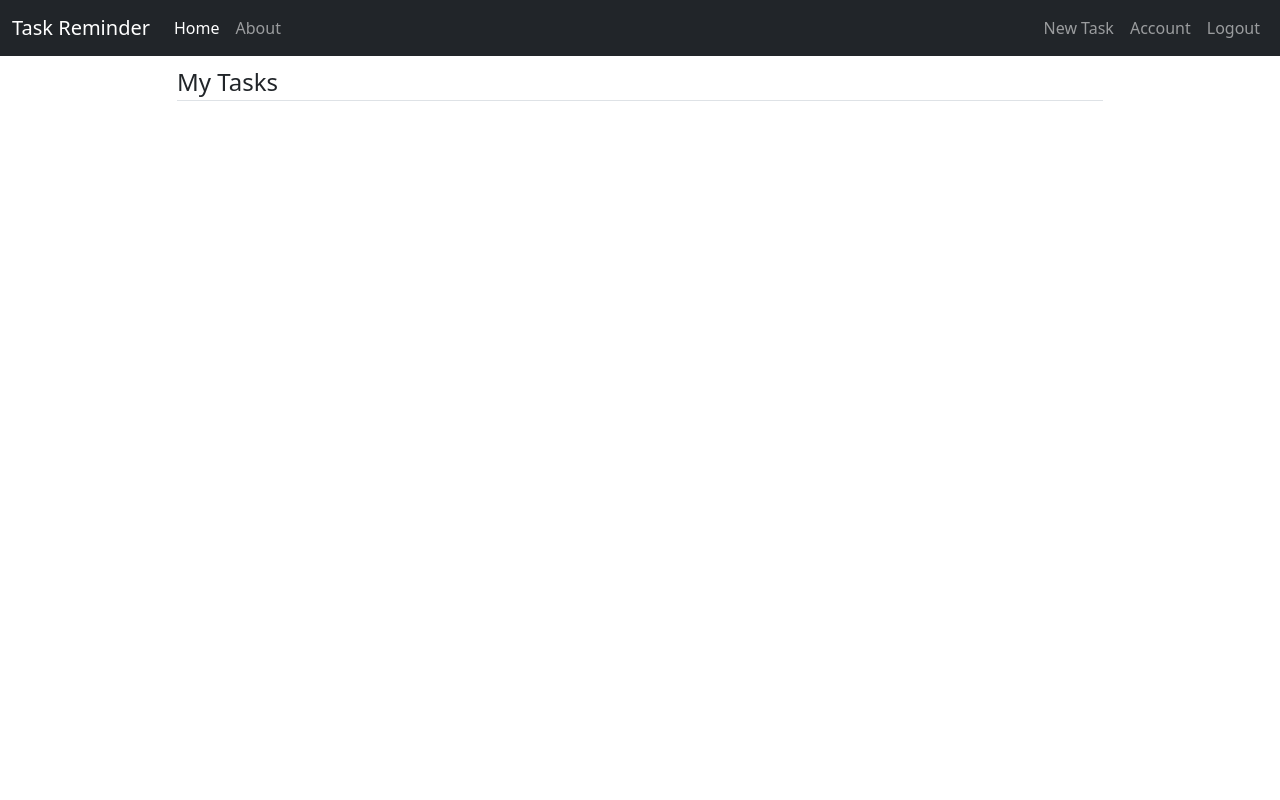
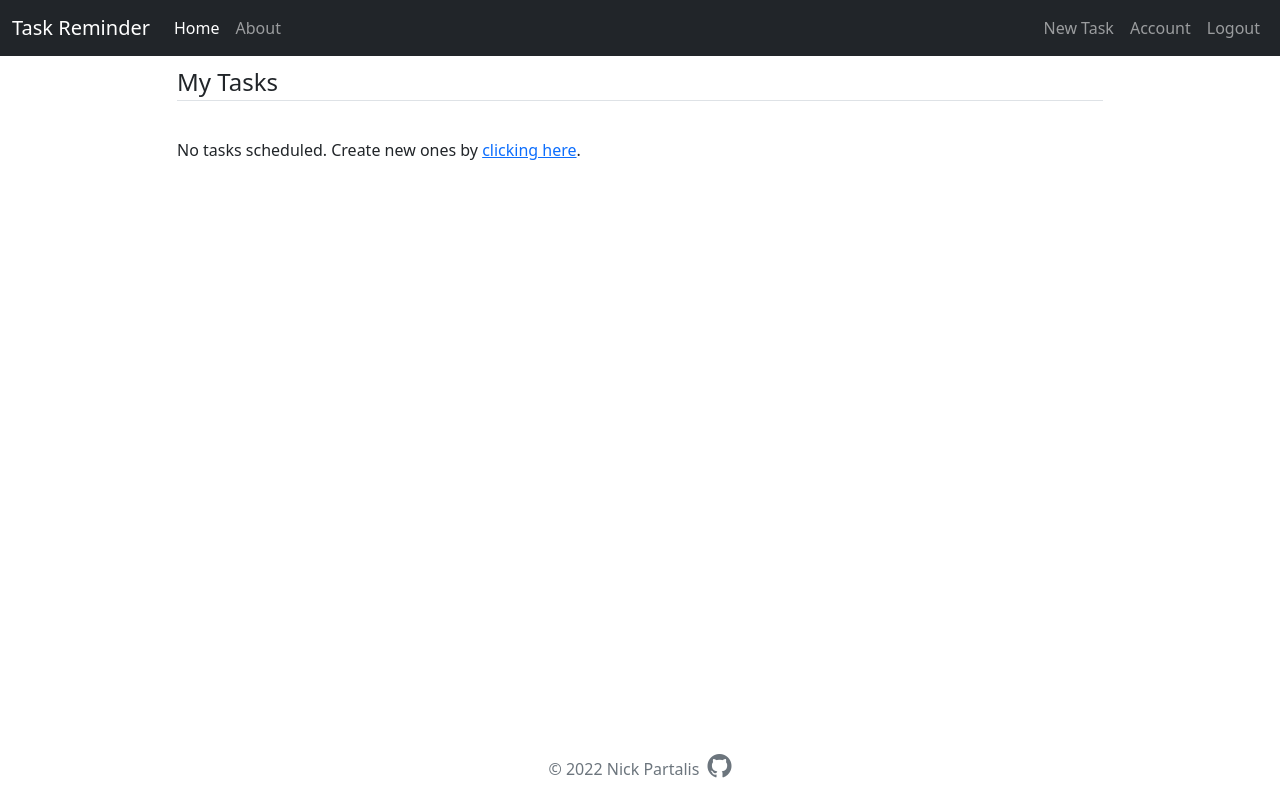
Before and after one commit to nickpartalis/Task_reminder, a Flask app: page / in a window 1280 px wide. Run offline with Flask 2, Linux system fonts and the light colour scheme; the visitor is signed in with stand-in values (Sample User, id 1); data comes from the database, SQL or seed files in the repository; both versions use the stored data as it was after the commit; data that the repository does not hold is empty; some libraries are stand-ins or nearby versions.

Commit message:
Add today's tasks, footer

```diff
--- a/task_app/main/routes.py
+++ b/task_app/main/routes.py
@@ -1,7 +1,7 @@
-from flask import Blueprint
-from flask import render_template
+from flask import Blueprint, render_template, flash
 from task_app.models import Task
 from flask_login import current_user, login_required
+from datetime import date
 
 
 main = Blueprint("main", __name__)
@@ -11,6 +11,12 @@ main = Blueprint("main", __name__)
 @login_required
 def home():
     tasks = Task.query.filter_by(user_id=current_user.id).all()
+    tasks_today = (Task.query
+                   .filter_by(user_id=current_user.id)
+                   .filter_by(date_tasked=date.today()).all())
+    if tasks_today:
+        tasks_str = ", ".join(map(lambda t: t.title, tasks_today))
+        flash(f"Today's tasks: {tasks_str}", "info")
     return render_template("home.html", tasks=tasks)
 
 @main.route("/about")
--- a/task_app/models.py
+++ b/task_app/models.py
@@ -43,7 +43,7 @@ class Task(db.Model):
     id = db.Column(db.Integer, primary_key=True)
     title = db.Column(db.String(100), nullable=False)
     content = db.Column(db.Text)
-    date_created = db.Column(db.Date, nullable=False, default=datetime.utcnow)
+    date_created = db.Column(db.Date, nullable=False, default=datetime.now)
     date_tasked = db.Column(db.Date, nullable=True, default=None)
     user_id = db.Column(db.Integer, db.ForeignKey("user.id"), nullable=False)
 
--- a/task_app/static/styles.css
+++ b/task_app/static/styles.css
@@ -7,3 +7,12 @@
     background-color: #fff8bb;
     color: #53513d;
 }
+
+.footer a {
+    color: inherit;
+    text-decoration: inherit;
+}
+
+.footer a:hover {
+    filter: brightness(1.2);
+}
--- a/task_app/tasks/routes.py
+++ b/task_app/tasks/routes.py
@@ -1,5 +1,4 @@
-from flask import Blueprint
-from flask import render_template, url_for, flash, redirect, request, abort
+from flask import Blueprint, render_template, url_for, flash, redirect, request, abort
 from task_app import db
 from task_app.tasks.forms import TaskCreateForm, TaskUpdateForm
 from task_app.models import Task
--- a/task_app/templates/home.html
+++ b/task_app/templates/home.html
@@ -2,6 +2,7 @@
 {% block content %}
     <legend class="border-bottom mb-4">My Tasks</legend>
     <div class="row g-3">
+        {% if tasks %}
             {% for task in tasks %}
                 <div class="col-xl-4 col-md-6">
                     <div class="card text-justify mb-3 h-100">
@@ -20,7 +21,9 @@
                         </div>
                     </div>
                 </div>
-
             {% endfor %}
+        {% else %}
+            <h6>No tasks scheduled. Create new ones by <a href="{{ url_for('tasks.new_task') }}">clicking here</a>.</h6>
+        {% endif %}
     </div>
 {% endblock content %}
--- a/task_app/templates/layout.html
+++ b/task_app/templates/layout.html
@@ -15,17 +15,17 @@
     <title>Task Reminder</title>
   {% endif %}
 </head>
-<body>
+<body class="d-flex flex-column min-vh-100">
   <nav class="navbar navbar-expand-sm navbar-dark bg-dark sticky-top mb-2" aria-label="Third navbar example">
     <div class="container-fluid">
       <a class="navbar-brand" href="{{ url_for('main.home') }}">Task Reminder</a>
       <button class="navbar-toggler" type="button" data-bs-toggle="collapse"
-              data-bs-target="#navbarsExample03" aria-controls="navbarsExample03"
+          data-bs-target="#navbar" aria-controls="navbar"
           aria-expanded="false" aria-label="Toggle navigation">
         <span class="navbar-toggler-icon"></span>
       </button>
       <!-- Navbar Left Side -->
-        <div class="collapse navbar-collapse" id="navbarsExample03">
+      <div class="collapse navbar-collapse" id="navbar">
         <ul class="navbar-nav me-auto mb-2 mb-sm-0">
           <li class="nav-item"><a class="nav-link active" aria-current="page" href="{{ url_for('main.home') }}">Home</a></li>
           <li class="nav-item"><a class="nav-link" href="{{ url_for('main.about') }}">About</a></li>
@@ -64,6 +64,13 @@
       </div>
     </div>
   </main>
+
+  <footer class="footer pt-4 mt-auto">
+    <p class="text-center text-muted">© 2022 Nick Partalis
+      <a href="https://github.com/nickpartalis"><i class="bi bi-github fs-4 ms-1"></i></a>
+    </p>
+  </footer>
+
   <script defer src="https://cdn.jsdelivr.net/npm/bootstrap@5.2.0/dist/js/bootstrap.bundle.min.js"
           integrity="sha384-A3rJD856KowSb7dwlZdYEkO39Gagi7vIsF0jrRAoQmDKKtQBHUuLZ9AsSv4jD4Xa" crossorigin="anonymous">
   </script>
```
Also changed, not shown: task_app/app.db. Lines whose indentation alone changed are shown as unchanged.
